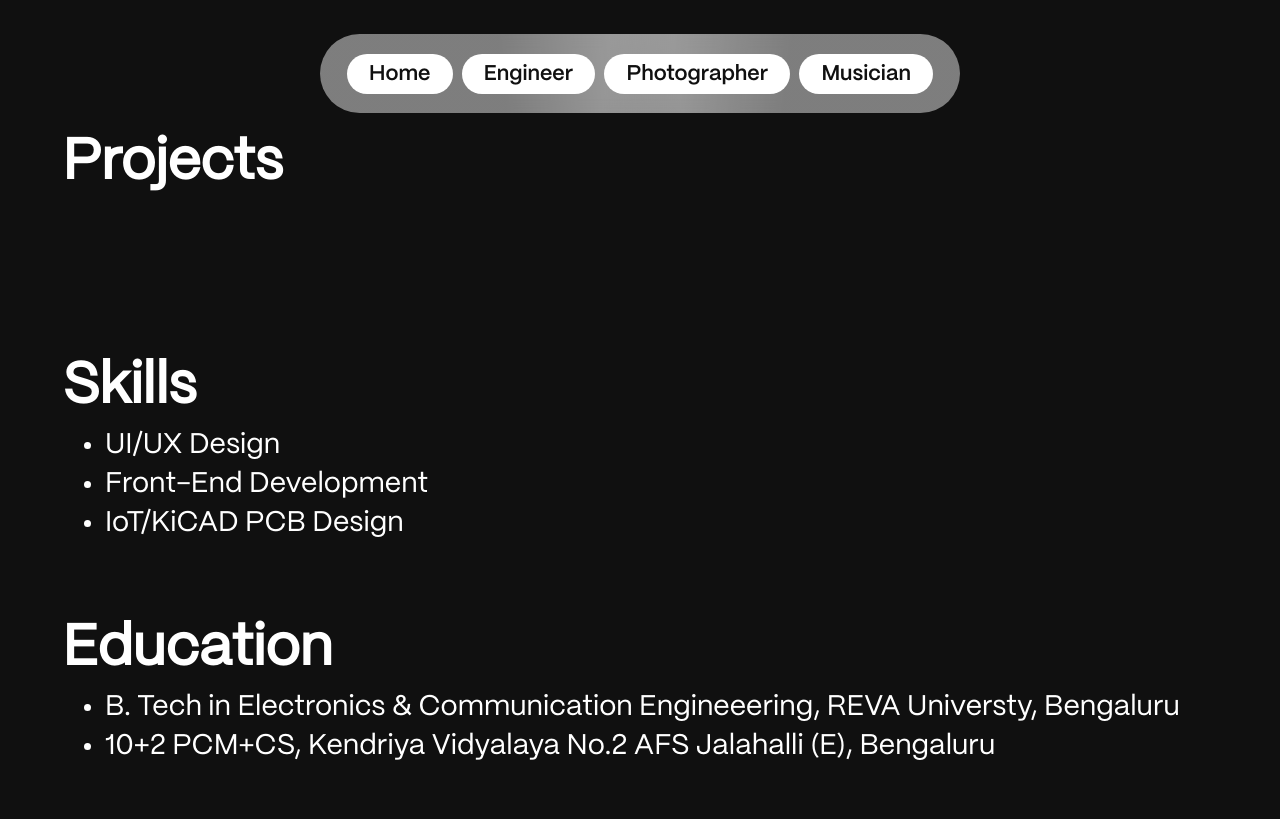
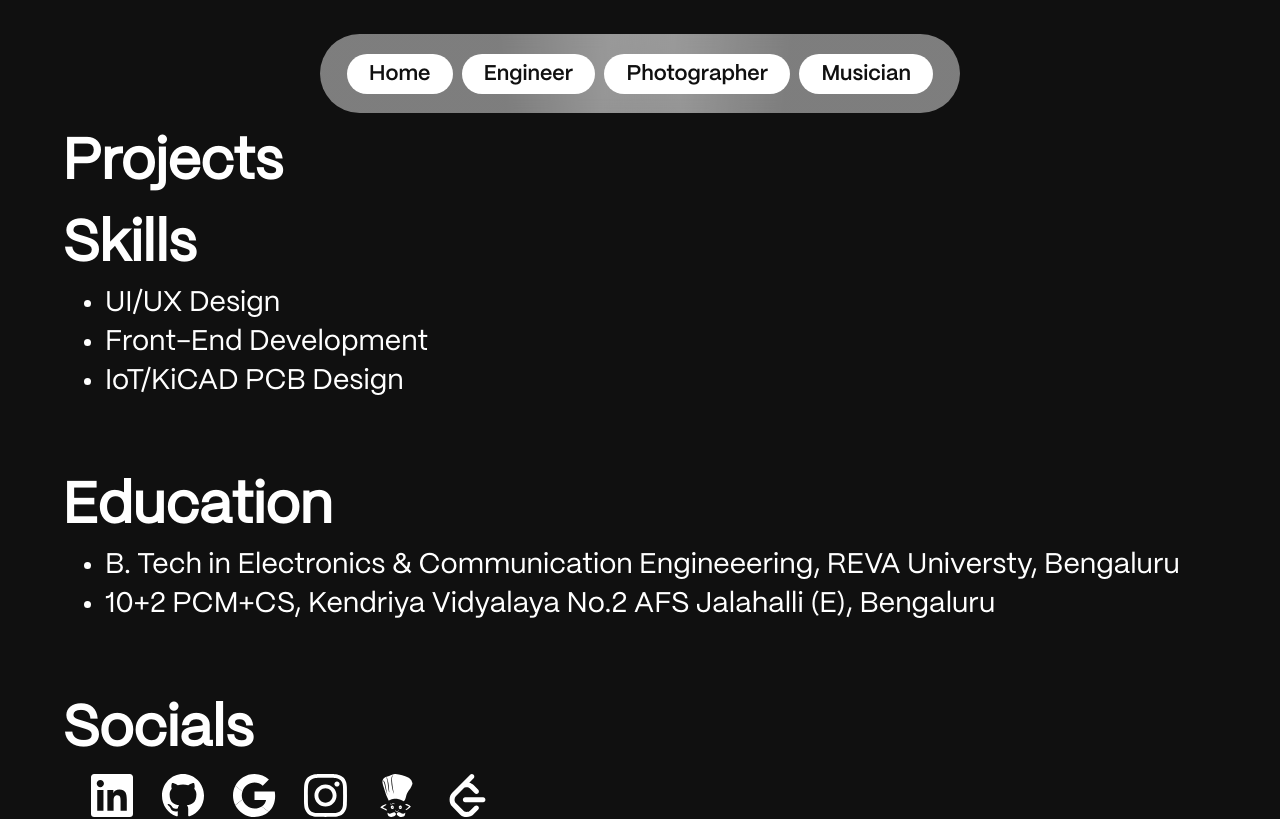
Before and after one commit to JayZ6969/portfolio, a React (Create React App) app: page /Engineer in a window 1280 px wide. Shown: the top 819 px of the page. Built offline with nearby package versions, Linux system fonts and the light colour scheme.

Commit message:
rm: style files; add: styles folder

```diff
--- a/src/components/Engineer/Engineer.css
+++ /dev/null
@@ -1,40 +0,0 @@
-/* ENGINEER */
-.engineer-container {
-  display: flex;
-  flex-direction: column;
-  justify-content: center;
-  align-items: center;
-  position: relative;
-  padding-top: clamp(80px, 10.417vw, 150px);
-  padding-bottom: clamp(18px, 4.861vw, 70px);
-  padding-left: clamp(18px, 4.861vw, 70px);
-  padding-right: clamp(18px, 4.861vw, 70px);
-  gap: clamp(8px, 1.111vw, 16px);
-}
-
-.content-main {
-  display: flex;
-  width: 100%;
-  flex-direction: column;
-  align-items: stretch;
-  justify-content: space-between;
-  gap: clamp(12px, 1.667vw, 24px);
-}
-
-.content-main h1 {
-  font-family: 'PPMori-Regular';
-  color: var(--white-color);
-  font-size: clamp(32px,4.444vw, 64px);
-  font-style: normal;
-  font-weight: 600;
-  line-height: normal;
-}
-
-.content-container1 {
-  display: flex;
-  flex-direction: column;
-  align-items: flex-start;
-  justify-content: center;
-  padding-bottom: clamp(16px, 2.222vw, 32px);
-  gap: clamp(16px, 5.556vw, 80px);
-}
--- a/src/components/Engineer/Engineer.js
+++ b/src/components/Engineer/Engineer.js
@@ -1,5 +1,5 @@
 import React from 'react'
-import './Engineer.css'
+import '../styles/Sections.css'
 import BoxContainer from '../BoxContainer/BoxContainer'
 import SectionsNavbar from '../SectionsNavbar/SectionsNavbar'
 import TextComponent1 from '../TextComponent1/TextComponent1'
@@ -58,13 +58,11 @@ const Engineer = () => {
 
 
   return (
-    <div className="engineer-container">
+    <div className="main-container">
       <SectionsNavbar />
       <div className="content-main">
         <h1>Projects</h1>
         <div className='content-container1'>
-          <BoxContainer box1ClassName="box-big" box2ClassName="box-small"/>
-          <BoxContainer box2ClassName="box-big" box1ClassName="box-small"/>
           <TextComponent1 Header={header1} Points={points1}/>
           <TextComponent1 Header={header2} Points={points2}/>
           <SocialsComponent Socials={
--- a/src/components/Musician/Musician.js
+++ b/src/components/Musician/Musician.js
@@ -1,5 +1,5 @@
 import React from 'react'
-import './Musician.css'
+import '../styles/Sections.css'
 import BoxContainer from '../BoxContainer/BoxContainer'
 import SectionsNavbar from '../SectionsNavbar/SectionsNavbar'
 import TextComponent1 from '../TextComponent1/TextComponent1'
@@ -51,13 +51,11 @@ const Musician = () => {
 
 
   return (
-    <div className='musician-container'>
+    <div className='main-container'>
       <SectionsNavbar />
       <div className="content-main">
         <h1>Performances</h1>
         <div className='content-container1'>
-          <BoxContainer box1ClassName="box-big" box2ClassName="box-small"/>
-          <BoxContainer box2ClassName="box-big" box1ClassName="box-small"/>
           <TextComponent1 Header={header1} Points={points1}/>
           <TextComponent1 Header={header2} Points={points2}/>
           <SocialsComponent Socials={
--- a/src/components/Photographer/Photographer.css
+++ /dev/null
@@ -1,40 +0,0 @@
-/* PHOTOGRAPHER */
-.photographer-container {
-  display: flex;
-  flex-direction: column;
-  justify-content: center;
-  align-items: center;
-  position: relative;
-  padding-top: clamp(80px, 10.417vw, 150px);
-  padding-bottom: clamp(18px, 4.861vw, 70px);
-  padding-left: clamp(18px, 4.861vw, 70px);
-  padding-right: clamp(18px, 4.861vw, 70px);
-  gap: clamp(8px, 1.111vw, 16px);
-}
-
-.content-main {
-  display: flex;
-  width: 100%;
-  flex-direction: column;
-  align-items: stretch;
-  justify-content: space-between;
-  gap: clamp(12px, 1.667vw, 24px);
-}
-
-.content-main h1 {
-  font-family: 'PPMori-Regular';
-  color: var(--white-color);
-  font-size: clamp(32px,4.444vw, 64px);
-  font-style: normal;
-  font-weight: 600;
-  line-height: normal;
-}
-
-.content-container1 {
-  display: flex;
-  flex-direction: column;
-  align-items: flex-start;
-  justify-content: center;
-  padding-bottom: clamp(16px, 2.222vw, 32px);
-  gap: clamp(16px, 5.556vw, 80px);
-}
--- a/src/components/Photographer/Photographer.js
+++ b/src/components/Photographer/Photographer.js
@@ -1,5 +1,5 @@
 import React from 'react'
-import './Photographer.css'
+import '../styles/Sections.css'
 import BoxContainer from '../BoxContainer/BoxContainer'
 import SectionsNavbar from '../SectionsNavbar/SectionsNavbar'
 import TextComponent1 from '../TextComponent1/TextComponent1'
@@ -127,7 +127,7 @@ const Photographer = () => {
   ]
 
   return (
-    <div className='photographer-container'>
+    <div className='main-container'>
       <SectionsNavbar />
       <div className="content-main">
         <h1>Work</h1>
--- a/src/components/Musician/Musician.css
+++ b/src/components/styles/Sections.css
@@ -1,5 +1,5 @@
-/* MUSICIAN */
-.musician-container {
+/* ENGINEER/PHOTOGRAPHER/MUSICIAN */
+.main-container {
   display: flex;
   flex-direction: column;
   justify-content: center;
```
